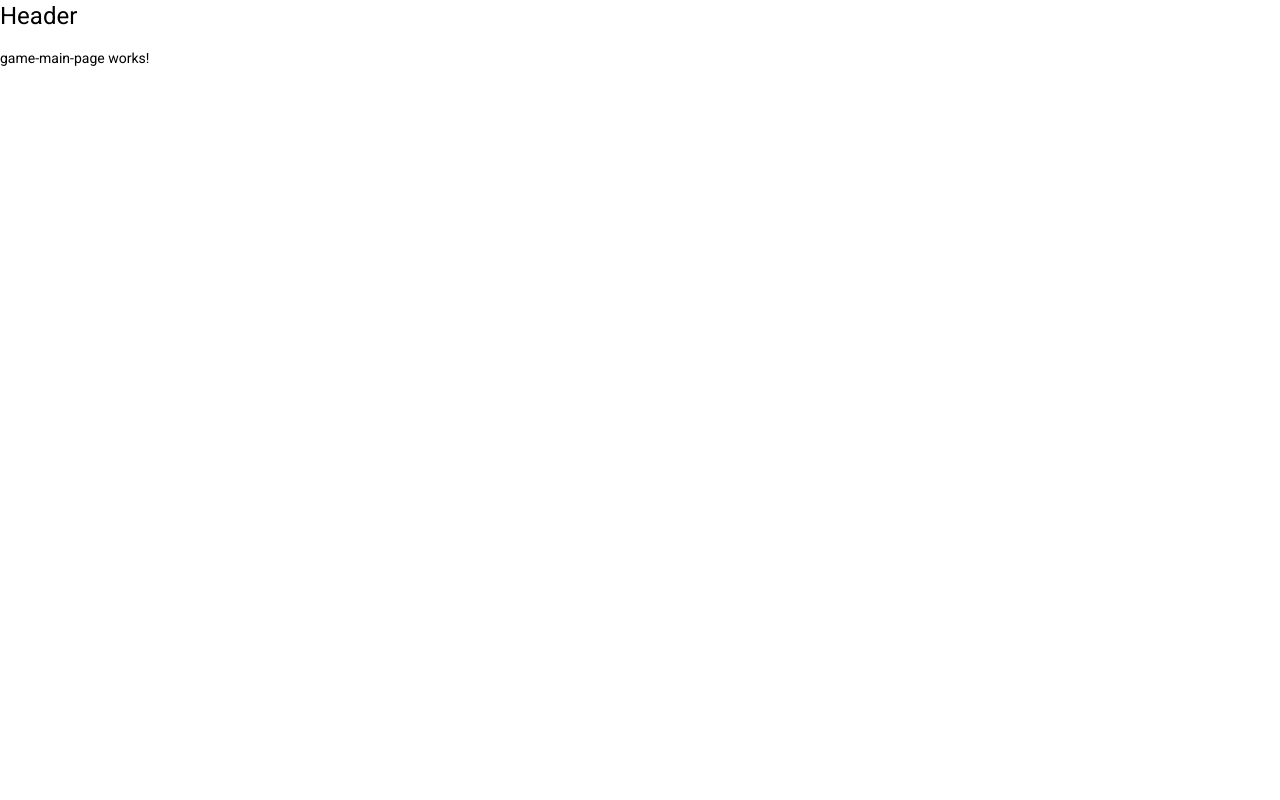
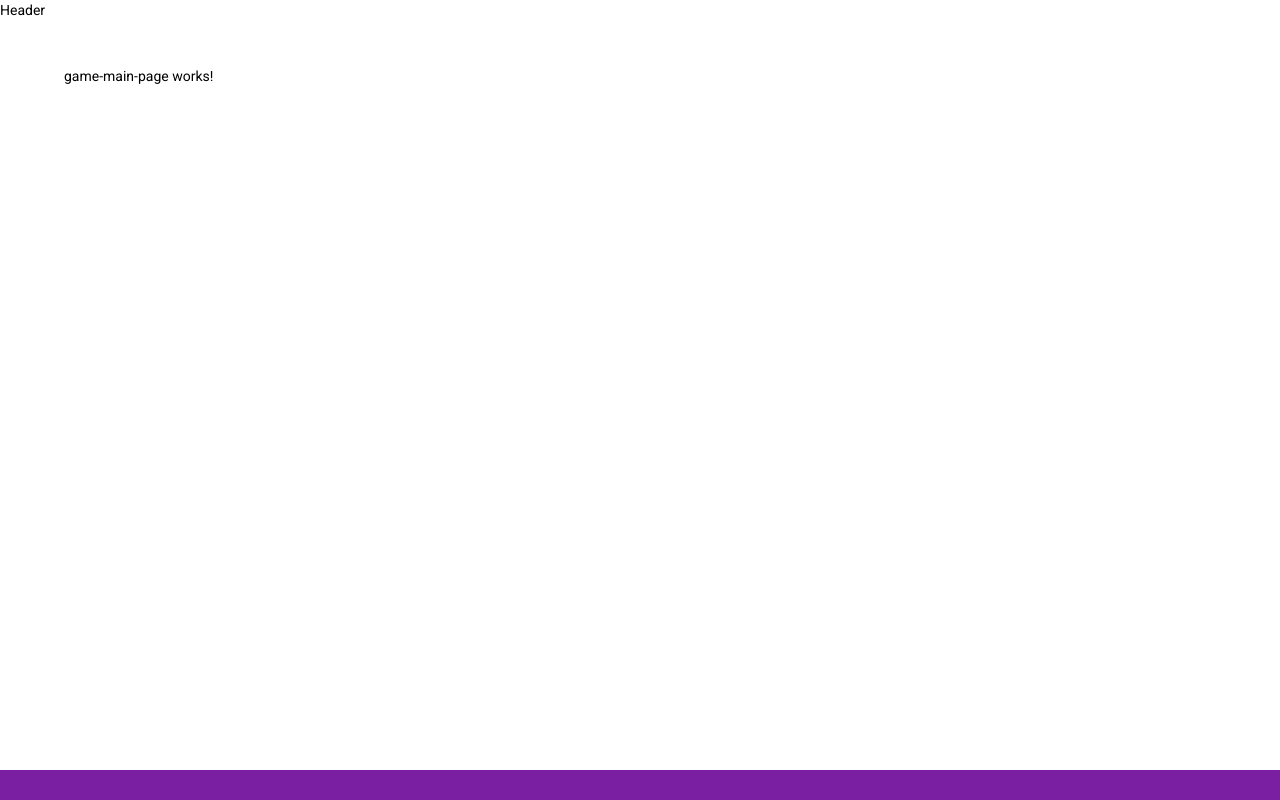
Before and after one commit to ignaciocarvajal/games-app-everis-taller, an Angular app: page /games in a window 1280 px wide. Built offline with nearby package versions, Linux system fonts and the light colour scheme.

Commit message:
add cardList Componets

```diff
--- a/package.json
+++ b/package.json
@@ -16,7 +16,7 @@
     "@angular/common": "~10.1.3",
     "@angular/compiler": "~10.1.3",
     "@angular/core": "~10.1.3",
-    "@angular/flex-layout": "^10.0.0-beta.32",
+    "@angular/flex-layout": "^9.0.0-beta.31",
     "@angular/forms": "~10.1.3",
     "@angular/material": "^10.2.2",
     "@angular/platform-browser": "~10.1.3",
--- a/src/app/app.component.html
+++ b/src/app/app.component.html
@@ -1,4 +1,26 @@
-<header>
-    <h1>Header</h1>
-</header>
-<router-outlet></router-outlet>
+<div
+    gdAreas="header header | content content | footer footer"
+    gdGap="16px"
+    gdRows="auto auto auto"
+    gdAreas.lt-md="header | content | footer"
+    gdRows.lt-md="auto auto auto auto"
+    >
+    <header gdArea="header">
+        Header
+    </header>
+
+    <main gdArea="content">
+        <div fxLayout="row">
+            <section class="grid_section">
+                <router-outlet></router-outlet>
+            </section>
+        </div>
+
+    </main>
+    <footer dArea="footer">
+        <mat-toolbar color="primary">
+            <mat-toolbar-row>
+            </mat-toolbar-row>
+        </mat-toolbar>
+    </footer>
+</div>
--- a/src/app/app.component.scss
+++ b/src/app/app.component.scss
@@ -0,0 +1,6 @@
+footer {
+    position:fixed;
+    bottom: 0;
+    width: 100%;
+    height: 30px;
+  }
--- a/src/app/views/pages/game-main-page/game-main-page.module.ts
+++ b/src/app/views/pages/game-main-page/game-main-page.module.ts
@@ -3,13 +3,16 @@ import { CommonModule } from '@angular/common';
 
 import { GameMainPageRoutingModule } from './game-main-page-routing.module';
 import { GameMainPageComponent } from './game-main-page.component';
+import { CardListModule } from '../../ui-components/card-list/card-list.module';
+
 
 
 @NgModule({
   declarations: [GameMainPageComponent],
   imports: [
     CommonModule,
-    GameMainPageRoutingModule
+    GameMainPageRoutingModule,
+    CardListModule
   ],
   exports: [GameMainPageComponent]
 })
--- /dev/null
+++ b/src/app/views/ui-components/card-list/card-list.component.html
@@ -0,0 +1,19 @@
+<div class="content" fxLayout="row wrap" fxLayoutGap="16px grid">
+    <div fxFlex="25%" fxFlex.xs="100%" fxFlex.sm="33%" *ngFor="let num of [1,2,3,4,5,6,7,8]">
+      <mat-card class="mat-elevation-z4" >
+        <mat-card-header>
+          <mat-card-title>Mountains {{num}}</mat-card-title>
+        </mat-card-header>
+        <img mat-card-image src="https://images-na.ssl-images-amazon.com/images/I/81%2Bj%2BsmeJGL._SL1500_.jpg">
+        <mat-card-content>
+          <p>
+            The Himalayas is a mountain range in Asia.
+          </p>
+        </mat-card-content>
+        <mat-card-actions>
+          <button mat-button>LIKE</button>
+          <button mat-button>SHARE</button>
+        </mat-card-actions>
+      </mat-card>
+    </div>
+  </div>
--- /dev/null
+++ b/src/app/views/ui-components/card-list/card-list.component.ts
@@ -0,0 +1,15 @@
+import { Component, OnInit } from '@angular/core';
+
+@Component({
+  selector: 'game-card-list',
+  templateUrl: './card-list.component.html',
+  styleUrls: ['./card-list.component.scss']
+})
+export class CardListComponent implements OnInit {
+
+  constructor() { }
+
+  ngOnInit(): void {
+  }
+
+}
--- a/src/styles.scss
+++ b/src/styles.scss
@@ -2,3 +2,47 @@
 
 html, body { height: 100%; }
 body { margin: 0; font-family: Roboto, "Helvetica Neue", sans-serif; }
+
+@mixin breakpoint($point) {
+    @if $point == large {
+      @media only screen and (min-width: 1200px) {
+        @content;
+      }
+    } @else if $point == desktop {
+      @media only screen and (min-width: 992px) {
+        @content;
+      }
+    } @else if $point == tablet {
+      @media only screen and (min-width: 768px) {
+        @content;
+      }
+    } @else if $point == mobile {
+      @media only screen and (min-width: 576px) {
+        @content;
+      }
+    }
+  }
+
+  @function calculateRem($size) {
+    $remSize: $size / 16px;
+    @return $remSize * 1rem;
+  }
+
+  @mixin font-size($size) {
+    font-size: calculateRem($size);
+  }
+
+
+  .grid_section {
+    padding-left: 5%;
+    padding-right: 5%;
+    @include breakpoint(tablet) {
+      margin: calculateRem(10px) 0 calculateRem(15px);
+    }
+    @include breakpoint(desktop) {
+      margin: calculateRem(20px) 0;
+    }
+    @include breakpoint(large) {
+      margin: calculateRem(30px) 0;
+    }
+  }
```
Also changed, not shown: src/app/app-routing.module.ts (+6 -2 lines), src/app/app.module.ts (+8 -2 lines), src/app/views/ui-components/card-list/card-list.module.ts (added, +22 -0 lines), src/app/views/pages/game-main-page/game-main-page.component.html (line endings or trailing spaces), src/app/views/ui-components/card-list/card-list.component.scss (added), 2 other files (tests, documents, lock files or other folders).
